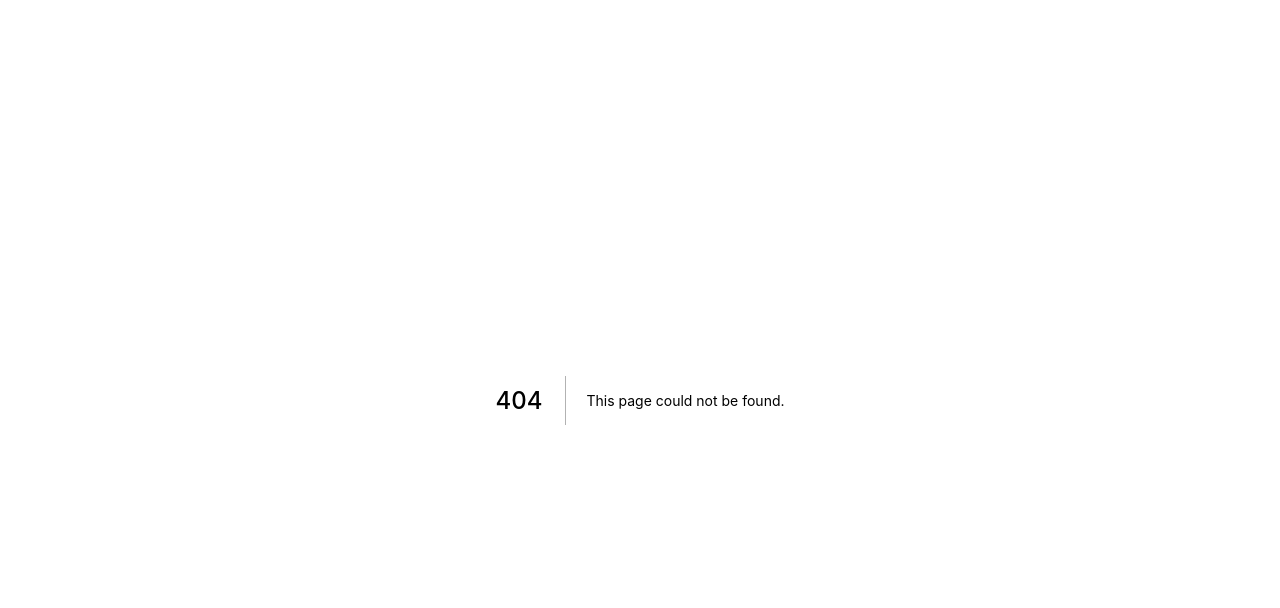
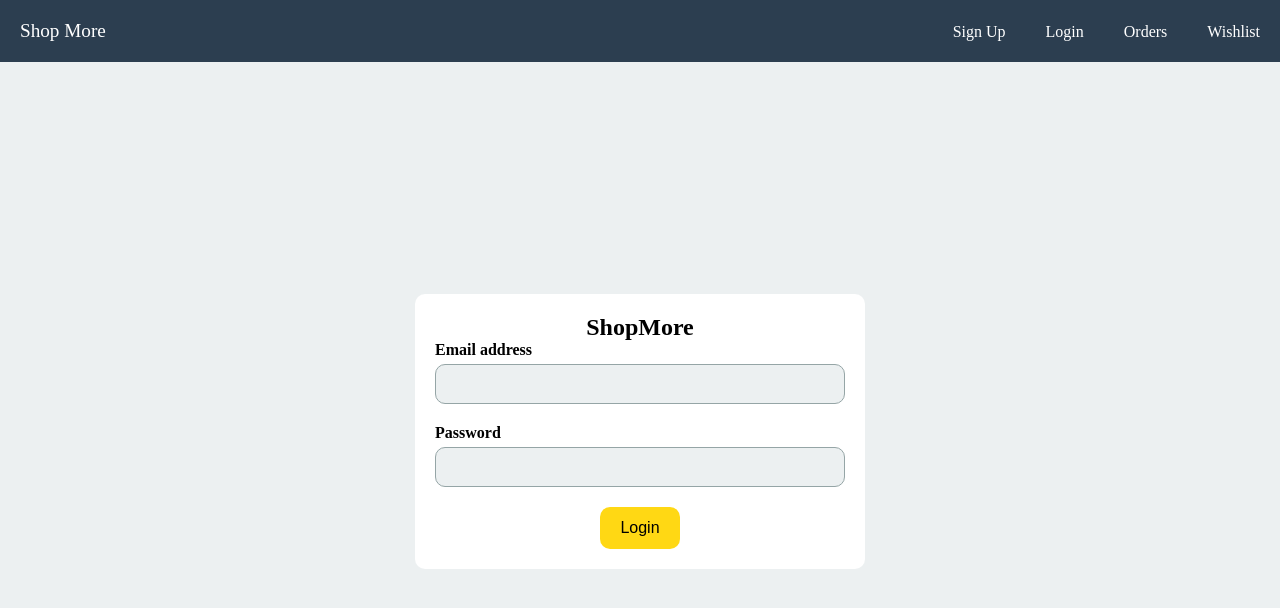
Before and after one commit to devflash/shopMore, a Next.js app: page /signin in a window 1280 px wide. Before the commit this address had no page. Shown: the top 608 px of the page. Built offline with nearby package versions, Linux system fonts and the light colour scheme.

Commit message:
login page UI

```diff
--- a/components/header/index.js
+++ b/components/header/index.js
@@ -122,7 +122,7 @@
             </Link>
           </li>
           <li>
-            <Link href="/" type="button" passHref>
+            <Link href="/signin" type="button" passHref>
               <a css={navLink}>Login</a>
             </Link>
           </li>
--- /dev/null
+++ b/components/signIn/index.js
@@ -0,0 +1,121 @@
+/** @jsxImportSource @emotion/react */
+import { useReducer } from 'react';
+import { css } from '@emotion/react';
+import Input from '../common/input';
+
+const flex = css`
+  display: flex;
+  align-items: center;
+  justify-content: center;
+  height: 100%;
+`;
+
+const wrapper = css`
+  max-width: 450px;
+  width: 100%;
+  padding: 20px;
+  background-color: #fff;
+  border-radius: 10px;
+  h1 {
+    text-align: center;
+    font-size: 1.5rem;
+  }
+`;
+
+const container = css``;
+
+const row = css`
+  margin-bottom: 20px;
+`;
+
+const note = css`
+  font-size: 0.7rem;
+`;
+
+const createBtn = css`
+  border: none;
+  background-color: #ffd814;
+  border-color: #fcd200;
+  border-radius: 10px;
+  padding: 12px 20px;
+  cursor: pointer;
+  margin: 0 auto;
+`;
+
+const alignCenter = css`
+  text-align: center;
+`;
+
+const inputCSS = (isError) => css`
+  border-color: ${isError && '#c0392b'};
+`;
+
+const errorCss = css`
+  color: #c0392b;
+  font-size: 0.7rem;
+`;
+
+const initialState = {
+  email: '',
+  password: '',
+  emailError: '',
+  passwordError: '',
+};
+
+const SignIn = () => {
+  const [state, dispatch] = useReducer((state, newState) => {
+    return { ...state, ...newState };
+  }, initialState);
+
+  const onEmailChanged = (email) => {
+    dispatch({ email, emailError: null });
+  };
+  const onPasswordChanged = (password) => {
+    dispatch({ password, passwordError: null });
+  };
+
+  const handleUserLogin = () => {
+    console.log('User logged in');
+  };
+
+  return (
+    <div css={flex}>
+      <div css={wrapper}>
+        <h1>ShopMore</h1>
+        <div css={container}>
+          <form>
+            <div css={row}>
+              <Input
+                id="email"
+                type="email"
+                labelTitle="Email address"
+                value={state.email}
+                onValueChange={(e) => onEmailChanged(e.target.value)}
+                customCss={inputCSS(state.emailError)}
+              />
+              <span css={errorCss}>{state.emailError}</span>
+            </div>
+            <div css={row}>
+              <Input
+                id="password"
+                type="password"
+                labelTitle="Password"
+                value={state.password}
+                onValueChange={(e) => onPasswordChanged(e.target.value)}
+                customCss={inputCSS(state.passwordError)}
+              />
+              <span css={errorCss}>{state.passwordError}</span>
+            </div>
+            <div css={alignCenter}>
+              <button css={createBtn} onClick={(e) => handleUserLogin(e)}>
+                Login
+              </button>
+            </div>
+          </form>
+        </div>
+      </div>
+    </div>
+  );
+};
+
+export default SignIn;
--- /dev/null
+++ b/pages/signin/index.js
@@ -0,0 +1,15 @@
+/** @jsxImportSource @emotion/react */
+import { css } from '@emotion/react';
+import Layout from '../../components/layout';
+import SignIn from '../../components/signIn';
+const customLayout = css`
+  height: calc(100vh - 62px);
+`;
+
+const Signin = () => (
+  <Layout layoutStyle={customLayout}>
+    <SignIn />
+  </Layout>
+);
+
+export default Signin;
```
